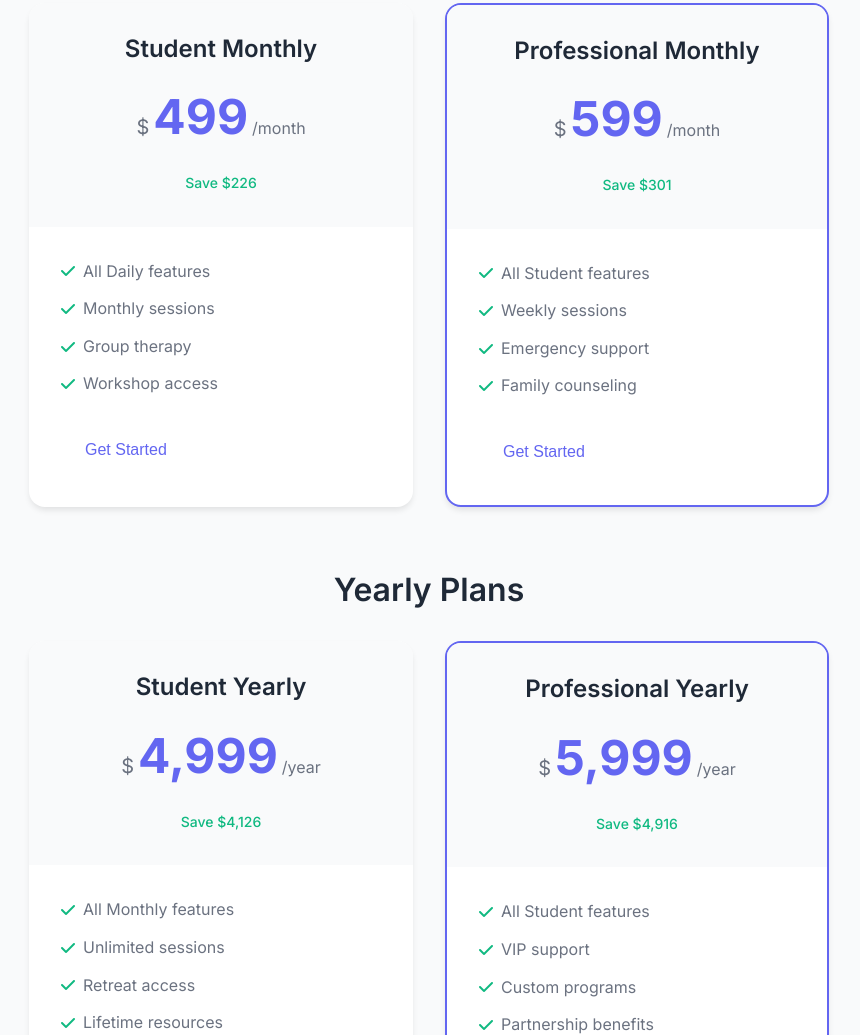
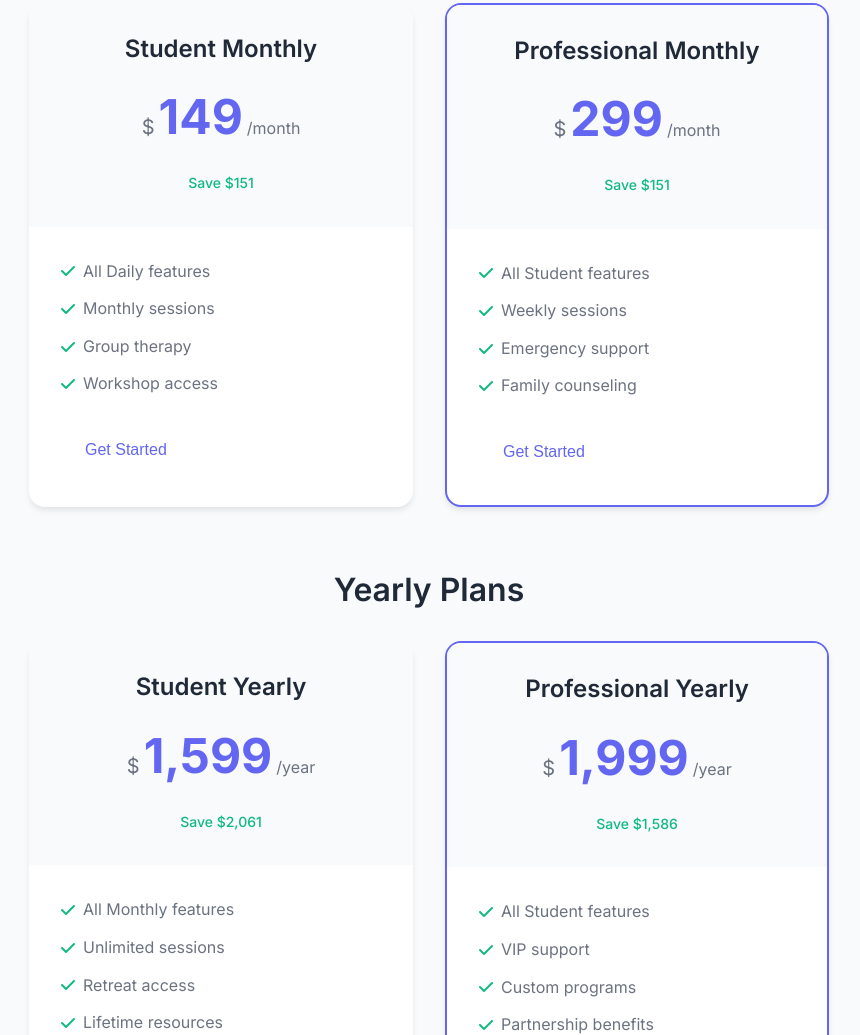
Before and after one commit to olatowojujoshua/AGAPE-PENISULA-PROJECT, a plain HTML site: page index.html in a window 1280 px wide. Shown: the part 3486-4521 px from the top of the page, without its empty margins (211-1071 px from the left). Drawn offline with Linux system fonts and the light colour scheme.

Commit message:
Update pricing structure to more affordable rates
- Daily:  (Student) /  (Professional)
- Monthly:  (Student) /  (Professional)
- Yearly: ,599 (Student) / ,999 (Professional)
- Updated savings calculations
- Aligned HTML and JavaScript pricing

```diff
--- a/index.html
+++ b/index.html
@@ -194,7 +194,7 @@
                                 <h4>Student Daily</h4>
                                 <div class="price">
                                     <span class="currency">$</span>
-                                    <span class="amount">25</span>
+                                    <span class="amount">10</span>
                                     <span class="period">/day</span>
                                 </div>
                             </div>
@@ -214,7 +214,7 @@
                                 <h4>Professional Daily</h4>
                                 <div class="price">
                                     <span class="currency">$</span>
-                                    <span class="amount">30</span>
+                                    <span class="amount">15</span>
                                     <span class="period">/day</span>
                                 </div>
                             </div>
@@ -240,10 +240,10 @@
                                 <h4>Student Monthly</h4>
                                 <div class="price">
                                     <span class="currency">$</span>
-                                    <span class="amount">499</span>
+                                    <span class="amount">149</span>
                                     <span class="period">/month</span>
                                 </div>
-                                <div class="savings">Save $226</div>
+                                <div class="savings">Save $151</div>
                             </div>
                             <div class="card-body">
                                 <ul class="features">
@@ -260,10 +260,10 @@
                                 <h4>Professional Monthly</h4>
                                 <div class="price">
                                     <span class="currency">$</span>
-                                    <span class="amount">599</span>
+                                    <span class="amount">299</span>
                                     <span class="period">/month</span>
                                 </div>
-                                <div class="savings">Save $301</div>
+                                <div class="savings">Save $151</div>
                             </div>
                             <div class="card-body">
                                 <ul class="features">
@@ -287,10 +287,10 @@
                                 <h4>Student Yearly</h4>
                                 <div class="price">
                                     <span class="currency">$</span>
-                                    <span class="amount">4,999</span>
+                                    <span class="amount">1,599</span>
                                     <span class="period">/year</span>
                                 </div>
-                                <div class="savings">Save $4,126</div>
+                                <div class="savings">Save $2,061</div>
                             </div>
                             <div class="card-body">
                                 <ul class="features">
@@ -307,10 +307,10 @@
                                 <h4>Professional Yearly</h4>
                                 <div class="price">
                                     <span class="currency">$</span>
-                                    <span class="amount">5,999</span>
+                                    <span class="amount">1,999</span>
                                     <span class="period">/year</span>
                                 </div>
-                                <div class="savings">Save $4,916</div>
+                                <div class="savings">Save $1,586</div>
                             </div>
                             <div class="card-body">
                                 <ul class="features">
```
